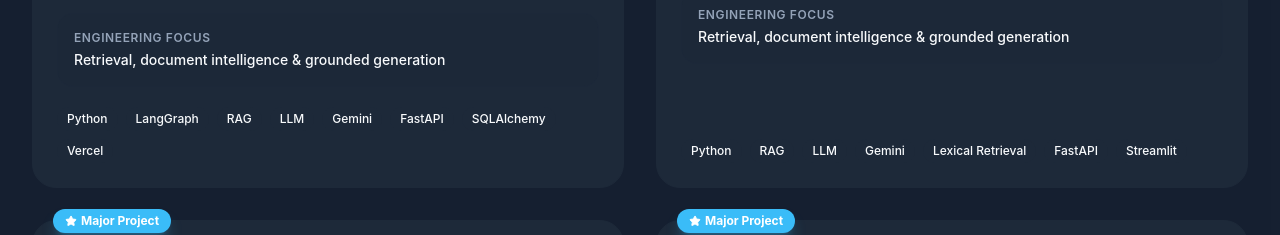
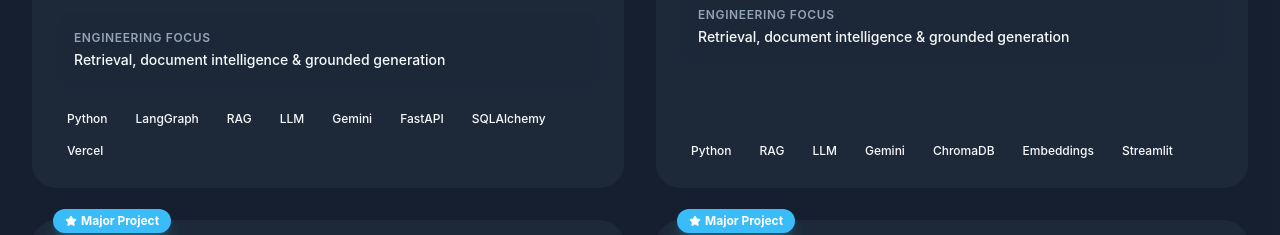
Before and after one commit to 247r1a05c2-b/portfolio, a React (Vite) app: page / in a window 1280 px wide. Shown: the part 4480-4715 px from the top of the page. Built offline with nearby package versions, Linux system fonts and the light colour scheme; no server answers.

Commit message:
fix: align NexaRAG portfolio stack with vector store implementation (#2)

```diff
--- a/src/data/portfolio-data.ts
+++ b/src/data/portfolio-data.ts
@@ -41,7 +41,7 @@ export const PORTFOLIO_DATA = {
       id: "nexarag",
       title: "NexaRAG — Adaptive RAG + LLM Knowledge Assistant",
       description: "A Retrieval-Augmented Generation platform that ingests user knowledge, chunks and retrieves relevant evidence, passes grounded context to an LLM, and displays retrieved evidence before the generated answer. When local data is unavailable, it uses grounded external retrieval and presents available sources.",
-      tech: ["Python", "RAG", "LLM", "Gemini", "Lexical Retrieval", "FastAPI", "Streamlit"],
+      tech: ["Python", "RAG", "LLM", "Gemini", "ChromaDB", "Embeddings", "Streamlit"],
       category: "GenAI / RAG",
       github: "https://github.com/247r1a05c2-b/NexaRAG",
       demo: null,
```
